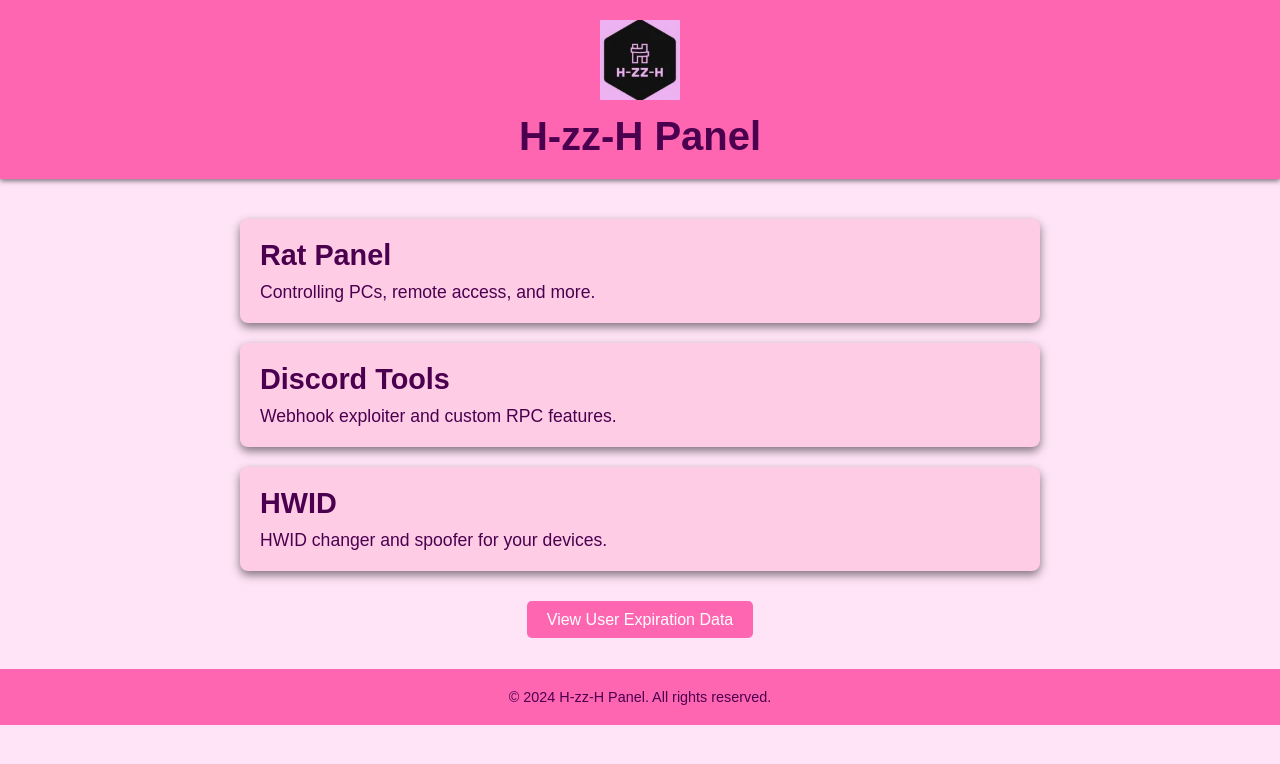
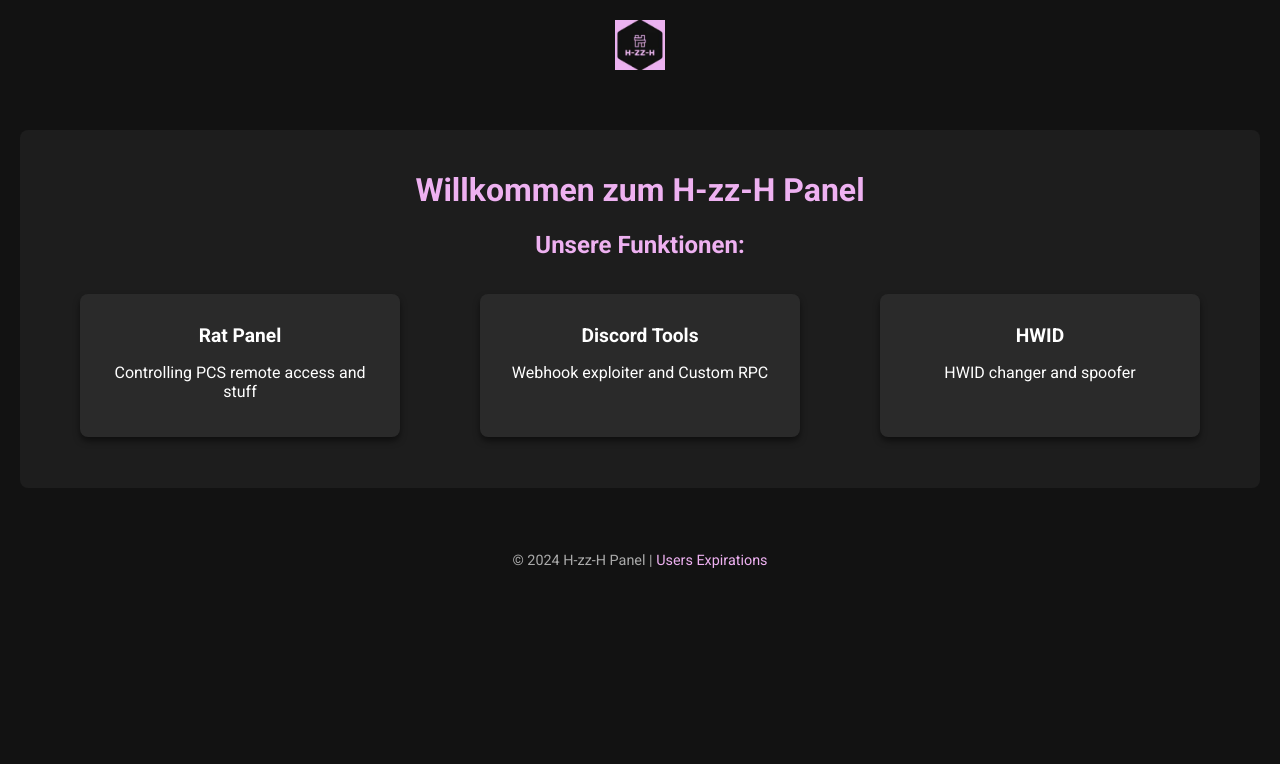
Before and after one commit to yurrrghurter69/H-zz-H_Panel, a plain HTML site: page index.html in a window 1280 px wide. Drawn offline with Linux system fonts and the light colour scheme.

Commit message:
Update index.html

```diff
--- a/index.html
+++ b/index.html
@@ -1,128 +1,128 @@
 <!DOCTYPE html>
-<html lang="en">
+<html lang="de">
 <head>
     <meta charset="UTF-8">
     <meta name="viewport" content="width=device-width, initial-scale=1.0">
     <title>H-zz-H Panel</title>
+    <link rel="icon" href="logo.png" type="image/png">
+    <link href="https://fonts.googleapis.com/css2?family=Roboto:wght@400;700&display=swap" rel="stylesheet">
     <style>
         body {
             margin: 0;
-            font-family: Arial, sans-serif;
-            background-color: #ffe4f7;
-            color: #4a004e;
-            display: flex;
-            flex-direction: column;
-            align-items: center;
+            font-family: 'Roboto', sans-serif;
+            background-color: #121212;
+            color: #fff;
+            overflow-x: hidden;
         }
 
         header {
-            width: 100%;
-            background-color: #ff66b2;
-            padding: 20px 0;
-            text-align: center;
-            box-shadow: 0 2px 5px rgba(0, 0, 0, 0.5);
+            display: flex;
+            justify-content: center;
+            align-items: center;
+            padding: 20px;
+            background-color: #121212;
+            position: relative;
         }
 
         header img {
-            height: 80px;
-            margin-bottom: 10px;
+            height: 50px;
         }
 
-        header h1 {
-            margin: 0;
-            font-size: 2.5rem;
-            color: #4a004e;
+        nav {
+            margin-top: 20px;
+            text-align: center;
         }
 
-        main {
-            margin-top: 40px;
-            width: 90%;
-            max-width: 800px;
-            display: flex;
-            flex-direction: column;
-            gap: 20px;
+        .content {
+            max-width: 1200px;
+            margin: 40px auto;
+            padding: 20px;
+            background-color: #1d1d1d;
+            border-radius: 8px;
         }
 
-        .card {
-            background-color: #ffcce6;
-            border-radius: 8px;
-            padding: 20px;
-            box-shadow: 0 4px 10px rgba(0, 0, 0, 0.5);
-            transition: transform 0.2s, box-shadow 0.2s;
+        h1, h2 {
+            text-align: center;
+            color: #eeb1f1;
         }
 
-        .card:hover {
-            transform: translateY(-5px);
-            box-shadow: 0 6px 15px rgba(0, 0, 0, 0.7);
+        ul {
+            list-style-type: none;
+            padding: 0;
+            display: flex;
+            justify-content: space-around;
+            flex-wrap: wrap;
         }
 
-        .card h2 {
-            margin: 0 0 10px 0;
-            font-size: 1.8rem;
-            color: #4a004e;
+        li {
+            background-color: #2a2a2a;
+            margin: 15px;
+            padding: 20px;
+            border-radius: 8px;
+            width: 280px;
+            text-align: center;
+            box-shadow: 0 4px 6px rgba(0, 0, 0, 0.5);
+            transition: all 0.3s ease-in-out;
         }
 
-        .card p {
-            margin: 0;
-            font-size: 1.1rem;
+        li:hover {
+            background-color: #eeb1f1;
+            color: #121212;
+            transform: scale(1.05);
         }
 
-        .button-container {
-            text-align: center;
-            margin-top: 20px;
+        li h3 {
+            font-size: 1.2em;
+            margin: 10px 0;
         }
 
-        .button-container a {
-            text-decoration: none;
-            background-color: #ff66b2;
-            color: #ffffff;
-            padding: 10px 20px;
-            border-radius: 5px;
-            font-size: 1rem;
-            transition: background-color 0.2s;
-        }
-
-        .button-container a:hover {
-            background-color: #e60094;
+        li p {
+            font-size: 1em;
         }
 
         footer {
-            margin-top: 40px;
-            padding: 20px;
             text-align: center;
-            width: 100%;
-            background-color: #ff66b2;
-            color: #4a004e;
-            font-size: 0.9rem;
+            padding: 10px;
+            background-color: #121212;
+            color: #aaa;
+            font-size: 0.9em;
         }
+
+        footer a {
+            color: #eeb1f1;
+            text-decoration: none;
+        }
+
     </style>
 </head>
 <body>
-    <header>
-        <img src="logo.png" alt="H-zz-H Logo">
-        <h1>H-zz-H Panel</h1>
-    </header>
 
-    <main>
-        <div class="card">
-            <h2>Rat Panel</h2>
-            <p>Controlling PCs, remote access, and more.</p>
-        </div>
-        <div class="card">
-            <h2>Discord Tools</h2>
-            <p>Webhook exploiter and custom RPC features.</p>
-        </div>
-        <div class="card">
-            <h2>HWID</h2>
-            <p>HWID changer and spoofer for your devices.</p>
-        </div>
-        <div class="button-container">
-            <a href="users_expiration.json" target="_blank">View User Expiration Data</a>
-        </div>
-    </main>
+<header>
+    <img src="logo.png" alt="Logo">
+</header>
 
-    <footer>
-        &copy; 2024 H-zz-H Panel. All rights reserved.
-    </footer>
+<div class="content">
+    <h1>Willkommen zum H-zz-H Panel</h1>
+    <h2>Unsere Funktionen:</h2>
+    <ul>
+        <li>
+            <h3>Rat Panel</h3>
+            <p>Controlling PCS remote access and stuff</p>
+        </li>
+        <li>
+            <h3>Discord Tools</h3>
+            <p>Webhook exploiter and Custom RPC</p>
+        </li>
+        <li>
+            <h3>HWID</h3>
+            <p>HWID changer and spoofer</p>
+        </li>
+    </ul>
+</div>
+
+<footer>
+    <p>&copy; 2024 H-zz-H Panel | <a href="users_expiration.json">Users Expirations</a>
+</footer>
+
 </body>
 </html>
```
